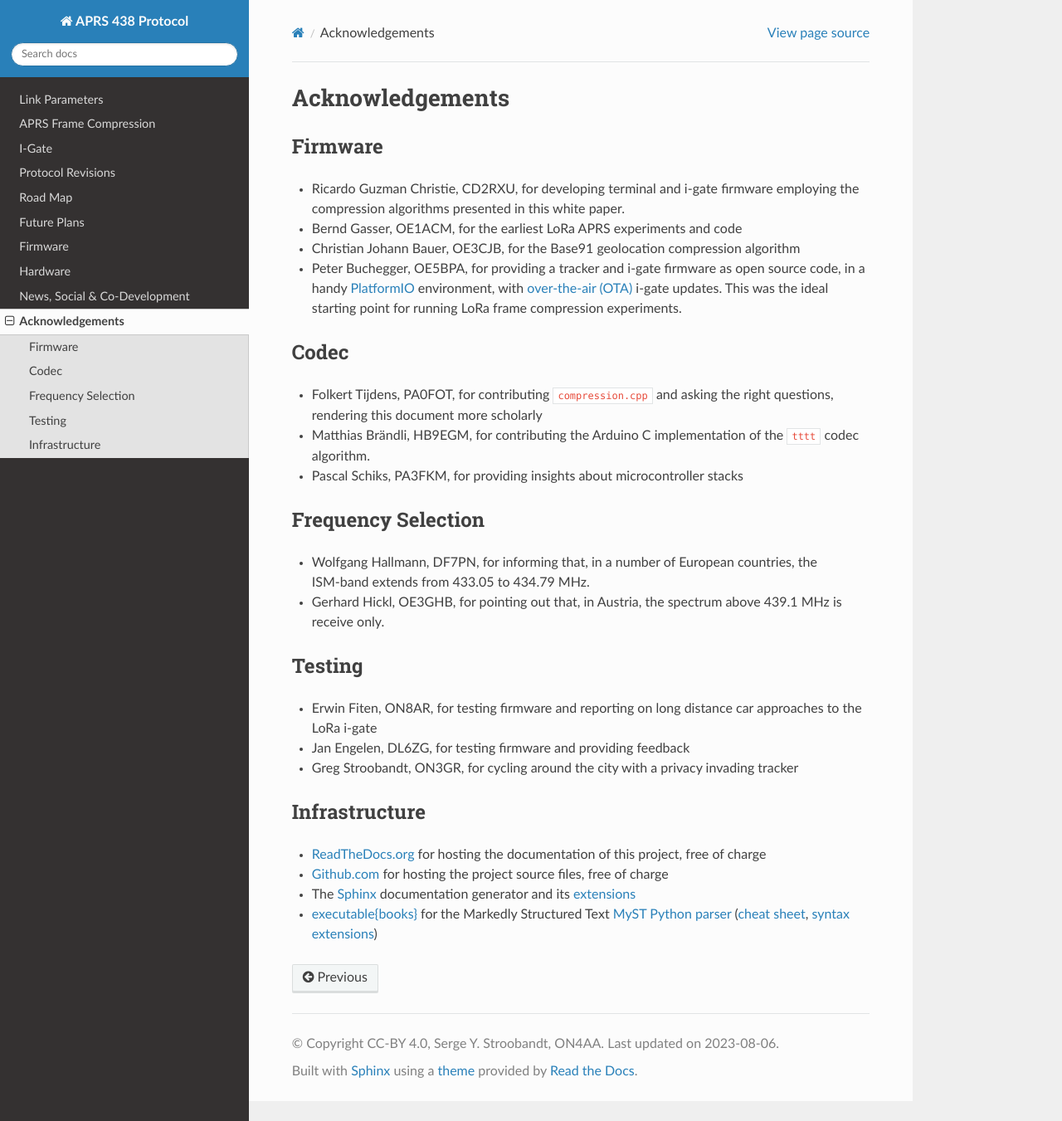
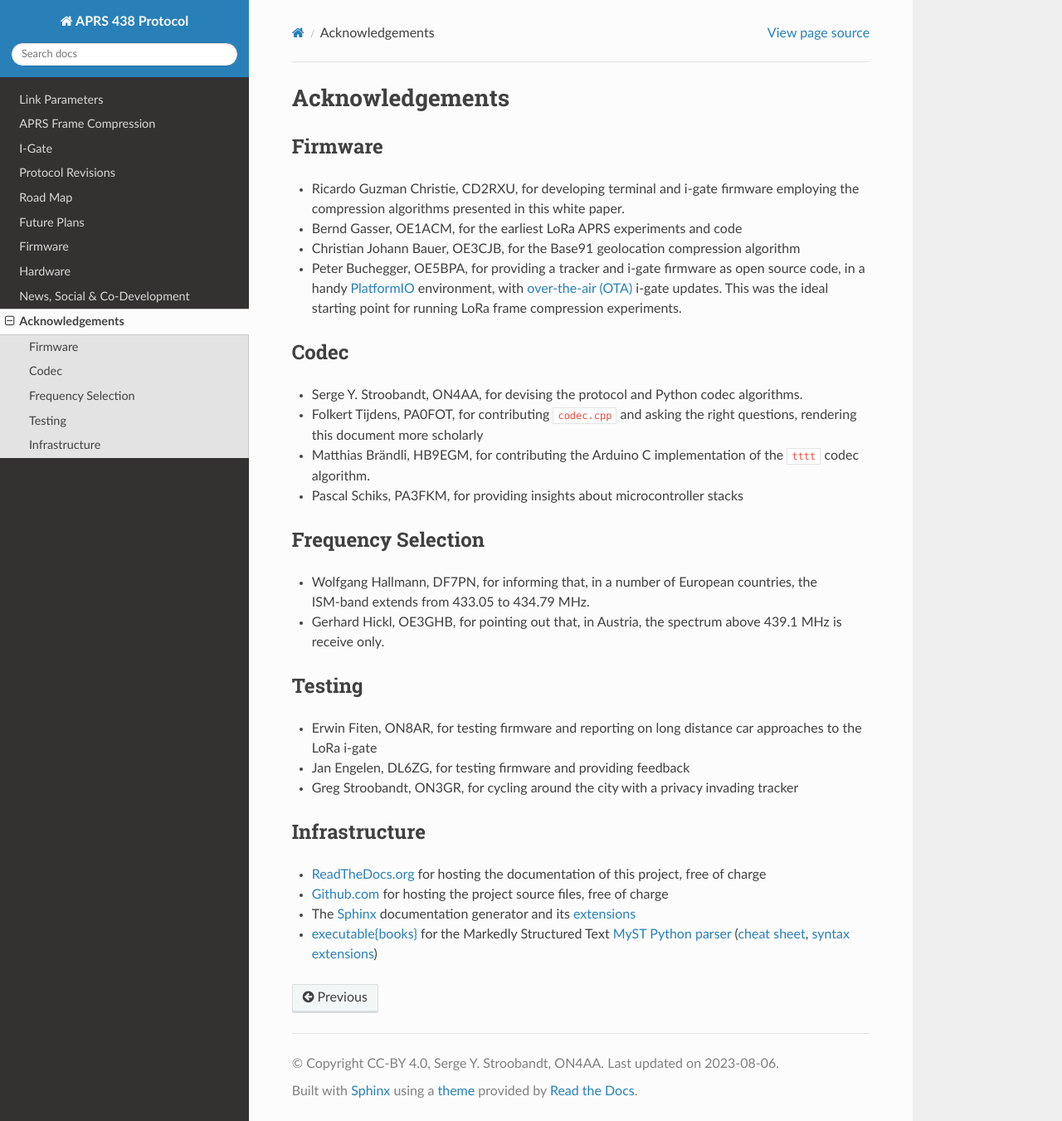
Before and after one commit to aprs438/aprs438.protocol, a Sphinx documentation site: the page built from docs/source/acknowledgements.md, in a window 1280 px wide and 1351 px high. Shown: the whole window at 83% size. Built offline with Sphinx 7.4.7 and the Read the Docs theme 2.0.0, drawn with Linux system fonts in a browser that asks for light colours.

Commit message:
intersphinx, acknowledgements.md

```diff
--- a/docs/source/acknowledgements.md
+++ b/docs/source/acknowledgements.md
@@ -7,7 +7,8 @@
 - Peter Buchegger, OE5BPA, for providing a tracker and i‑gate firmware as open source code, in a handy [PlatformIO](https://platformio.org) environment, with [over-the-air (OTA)](https://en.wikipedia.org/wiki/Over-the-air_programming) i‑gate updates. This was the ideal starting point for running LoRa frame compression experiments.
 
 ## Codec
-- Folkert Tijdens, PA0FOT, for contributing [`compression.cpp`](#codec-c) and asking the right questions, rendering this document more scholarly
+- Serge Y. Stroobandt, ON4AA, for devising the protocol and Python codec algorithms.
+- Folkert Tijdens, PA0FOT, for contributing [`codec.cpp`](#codec-c) and asking the right questions, rendering this document more scholarly
 - Matthias Brändli, HB9EGM, for contributing the Arduino C implementation of the `tttt` codec algorithm.
 - Pascal Schiks, PA3FKM, for providing insights about microcontroller stacks
 
--- a/docs/source/conf.py
+++ b/docs/source/conf.py
@@ -29,6 +29,7 @@ extensions = [
 intersphinx_mapping = {
     'python': ('https://docs.python.org/3/', None),
     'sphinx': ('https://www.sphinx-doc.org/en/master/', None),
+    'protocol': ('https://aprs438.readthedocs.io/en/latest/', None),
 }
 intersphinx_disabled_domains = ['std']
 
```
